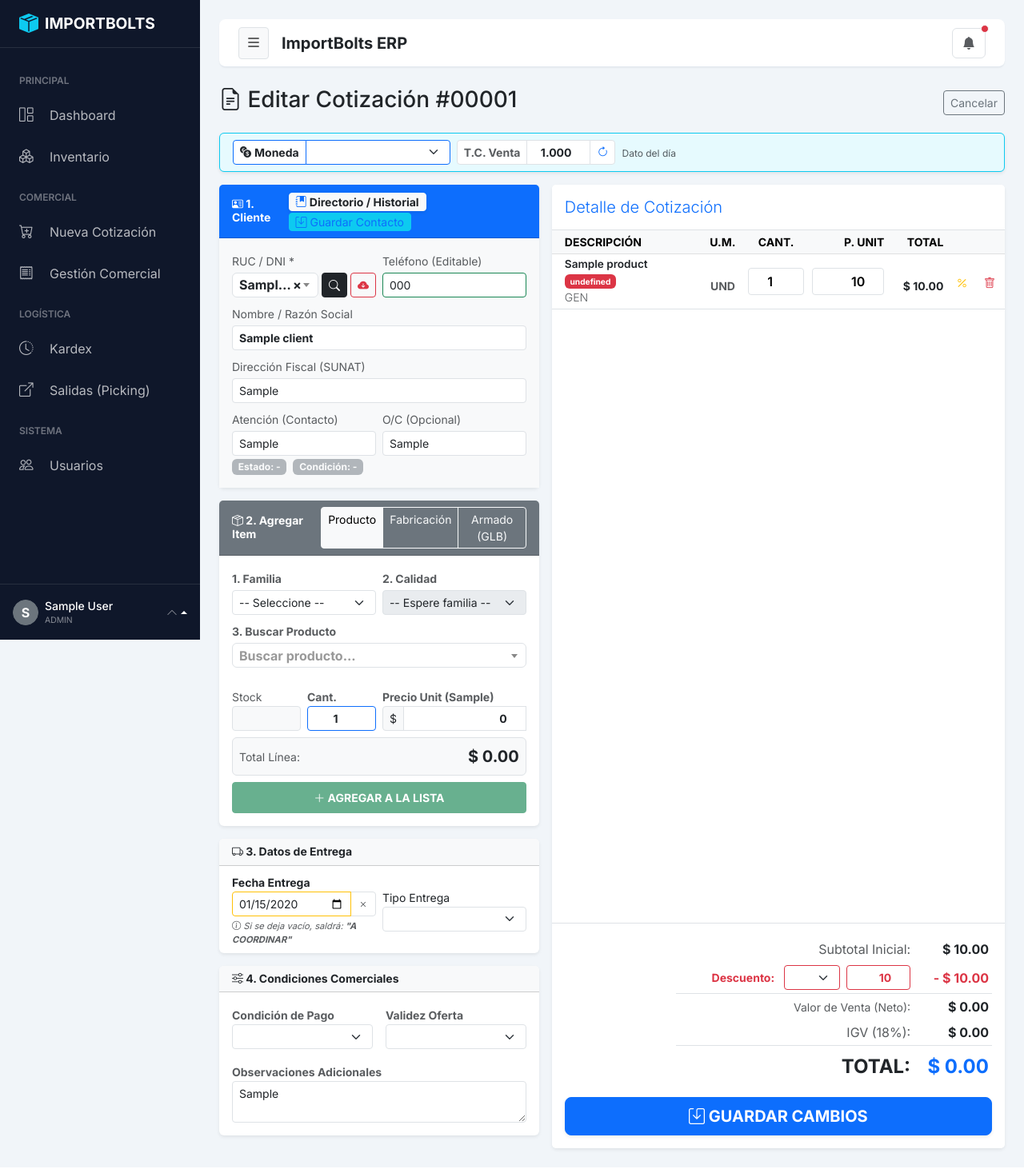
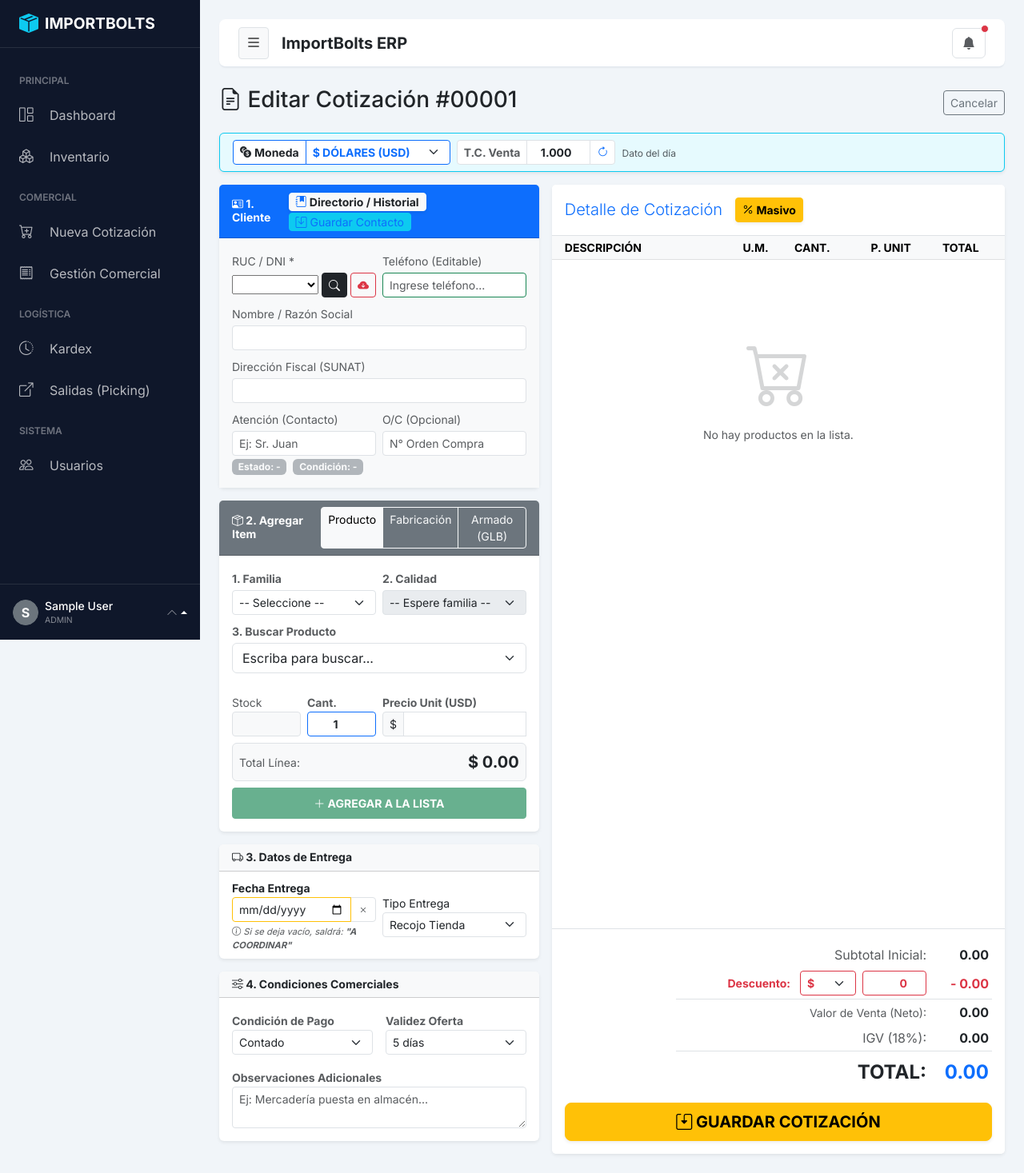
Before and after one commit to VictorTineoChavez/anclajes-nube, a Flask app: page /editar_venta/1 in a window 1280 px wide. Shown: the whole page at 80% size. Run offline with Flask 3, Linux system fonts and the light colour scheme; the visitor is signed in with stand-in values (Sample User, id 1); tables that the repository leaves empty hold one stand-in row (values such as "Sample post"); data that the repository does not hold is empty; some libraries are stand-ins or nearby versions.

Commit message:
Descuentos por productos fix

```diff
--- a/templates/nueva_venta.html
+++ b/templates/nueva_venta.html
@@ -330,7 +330,12 @@
     <div class="col-lg-7 col-md-12">
         <div class="card shadow-sm h-100 border-0">
             <div class="card-header bg-white border-bottom py-3 d-flex justify-content-between align-items-center">
-                <h5 class="mb-0 text-primary fw-light">Detalle de Cotización</h5>
+                <div class="d-flex align-items-center gap-2">
+                    <h5 class="mb-0 text-primary fw-light">Detalle de Cotización</h5>
+                    <button class="btn btn-sm btn-warning shadow-sm fw-bold ms-2" onclick="aplicarDescuentoMasivo()" title="Aplicar descuento a todos los ítems">
+                        <i class="bi bi-percent"></i> Masivo
+                    </button>
+                </div>
                 <span id="badgeTC_Visual" class="badge bg-warning text-dark border border-dark d-none">
                     T.C. <span id="lblTC_Visual">0.000</span>
                 </span>
@@ -643,6 +648,26 @@
     let monedaAnterior = 'USD'; // Variable para recordar estado anterior si cancela}
 
 
+    // --- NUEVO: REESCRIBIR PRECIO MANUALMENTE ---
+    window.actualizarFilaManual = function(index, valor) {
+        let val = parseFloat(valor);
+        if (isNaN(val) || val < 0) val = 0;
+
+        let item = carrito[index];
+        item.precio = val;
+
+        // Si el usuario escribe manualmente en la caja, MATAMOS los descuentos previos
+        // para que el sistema no se confunda.
+        item.desc_tipo = '';
+        item.desc_valor = 0;
+        item.desc_label = '';
+
+        item.subtotal = Math.round((item.cantidad * item.precio + Number.EPSILON) * 100) / 100;
+        renderizarTabla(); // Redibujamos para quitar el tachado
+    };
+
+
+// --- DESCUENTO INDIVIDUAL (CON LÍMITES) ---
     window.aplicarDescuentoItem = function(index) {
         let item = carrito[index];
         let moneda = $('#selectMoneda').val();
@@ -654,7 +679,7 @@
                 <div class="text-start small text-muted mb-2">${item.nombre}</div>
                 <select id="swal-desc-tipo" class="form-select mb-2">
                     <option value="%">Porcentaje (%)</option>
-                    <option value="MONTO">Monto Directo (${simbolo})</option>
+                    <option value="MONTO">Monto Directo c/u (${simbolo})</option>
                 </select>
                 <input id="swal-desc-valor" type="number" class="form-control" placeholder="Ej: 10" min="0" step="any">
             `,
@@ -671,29 +696,94 @@
                 let valor = parseFloat(document.getElementById('swal-desc-valor').value) || 0;
 
                 if (valor > 0) {
+                    if (tipo === 'MONTO' && valor >= precioRealSinDesc) {
+                        return Swal.fire('Error', `El descuento (${simbolo}${valor}) no puede ser mayor o igual al precio original (${simbolo}${precioRealSinDesc.toFixed(2)}).`, 'error');
+                    }
+
                     item.desc_tipo = tipo;
                     item.desc_valor = valor;
 
                     if (tipo === '%') {
+                        if (valor >= 100) return Swal.fire('Error', 'El descuento no puede ser 100% o más.', 'error');
                         item.precio = precioRealSinDesc * (1 - (valor / 100));
-                        item.desc_label = `Descuento: -${valor}%`;
+                        item.desc_label = `Desc: -${valor}%`;
                     } else {
                         item.precio = precioRealSinDesc - valor;
-                        if (item.precio < 0) item.precio = 0;
-                        item.desc_label = `Descuento: -${simbolo}${valor}`;
+                        item.desc_label = `Desc: -${simbolo}${valor} c/u`;
                     }
                 }
             } else if (res.dismiss === Swal.DismissReason.cancel) {
-                // Botón Quitar Descuento
-                item.desc_tipo = '';
-                item.desc_valor = 0;
-                item.desc_label = '';
+                item.desc_tipo = ''; item.desc_valor = 0; item.desc_label = '';
                 item.precio = precioRealSinDesc;
             }
 
-            // Recalculamos el subtotal de la fila y actualizamos la tabla
             item.subtotal = Math.round((item.cantidad * item.precio + Number.EPSILON) * 100) / 100;
             renderizarTabla();
+        });
+    };
+
+    // --- NUEVO: DESCUENTO MASIVO A TODOS LOS ITEMS ---
+    window.aplicarDescuentoMasivo = function() {
+        if (carrito.length === 0) return Swal.fire('Carrito Vacío', 'Agregue productos primero.', 'warning');
+
+        let moneda = $('#selectMoneda').val();
+        let simbolo = moneda === 'PEN' ? 'S/' : '$';
+
+        Swal.fire({
+            title: 'Descuento a Toda la Lista',
+            html: `
+                <div class="text-start small text-muted mb-2">Aplica este descuento línea por línea:</div>
+                <select id="swal-desc-tipo-masivo" class="form-select mb-2">
+                    <option value="%">Porcentaje (%)</option>
+                    <option value="MONTO">Monto Directo c/u (${simbolo})</option>
+                </select>
+                <input id="swal-desc-valor-masivo" type="number" class="form-control border-warning" placeholder="Ej: 5" min="0" step="any">
+                <div class="form-text small mt-2 text-danger"><i class="bi bi-exclamation-circle"></i> Esto sobreescribirá cualquier descuento previo en los ítems.</div>
+            `,
+            showCancelButton: true,
+            confirmButtonText: 'Aplicar a Todos',
+            cancelButtonText: 'Cancelar',
+            confirmButtonColor: '#ffc107',
+        }).then(res => {
+            if (res.isConfirmed) {
+                let tipo = document.getElementById('swal-desc-tipo-masivo').value;
+                let valor = parseFloat(document.getElementById('swal-desc-valor-masivo').value) || 0;
+                let tc = parseFloat($('#inputTC').val()) || 1;
+
+                if (valor > 0) {
+                    carrito.forEach(item => {
+                        let precioRealSinDesc = (moneda === 'PEN') ? (item.precioBase * tc) : item.precioBase;
+
+                        // Validar límites por ítem para que el bucle no rompa precios a negativos
+                        if (tipo === 'MONTO' && valor >= precioRealSinDesc) {
+                            item.precio = 0.01; // Lo dejamos en un centavo si el descuento masivo es muy agresivo
+                            item.desc_tipo = 'MONTO'; item.desc_valor = (precioRealSinDesc - 0.01);
+                            item.desc_label = `Límite alcanzado`;
+                        } else if (tipo === '%' && valor >= 100) {
+                            item.precio = 0.01;
+                            item.desc_tipo = '%'; item.desc_valor = 99.9;
+                            item.desc_label = `Límite alcanzado`;
+                        } else {
+                            item.desc_tipo = tipo;
+                            item.desc_valor = valor;
+
+                            if (tipo === '%') {
+                                item.precio = precioRealSinDesc * (1 - (valor / 100));
+                                item.desc_label = `Desc Masivo: -${valor}%`;
+                            } else {
+                                item.precio = precioRealSinDesc - valor;
+                                item.desc_label = `Desc Masivo: -${simbolo}${valor} c/u`;
+                            }
+                        }
+
+                        item.precio = parseFloat(item.precio.toFixed(6));
+                        item.subtotal = Math.round((item.cantidad * item.precio + Number.EPSILON) * 100) / 100;
+                    });
+
+                    renderizarTabla();
+                    Swal.fire({toast:true, position:'top-end', icon:'success', title:'Descuento Masivo Aplicado', showConfirmButton:false, timer:2000});
+                }
+            }
         });
     };
 
@@ -1731,12 +1821,23 @@
                 botonVer = `<button class="btn btn-sm ${colorOjo} me-1" onclick="verComponentes(${index})" title="Ver contenido"><i class="bi bi-eye-fill"></i></button>`;
             }
 
+            let precioTachadoHtml = '';
+            let inputClass = 'editable-cell';
+
+            if (item.desc_valor > 0) {
+                // Si hay descuento, calculamos el precio original y lo tachamos
+                let tc_actual = parseFloat($('#inputTC').val()) || 1;
+                let precioOriginal = (moneda === 'PEN') ? (item.precioBase * tc_actual) : item.precioBase;
+                precioTachadoHtml = `<del class="text-muted d-block" style="font-size: 0.75rem; margin-bottom: -2px;">${precioOriginal.toFixed(2)}</del>`;
+                inputClass = 'editable-cell text-danger fw-bold border-danger bg-danger bg-opacity-10'; // Pintamos la cajita para resaltar el descuento
+            }
+
             // 3. CONSTRUCCIÓN DEL HTML DE LA FILA
             tbody.append(`
                 <tr id="fila-${index}">
                     <td class="ps-3">
                         <div class="product-name-cell" style="font-size: 0.85rem;">
-                            ${item.nombre} ${etiquetaTipo} <br> <span class="badge bg-danger mt-1">${item.desc_label}</span>
+                            ${item.nombre} ${etiquetaTipo}
                         </div>
                         <div class="small text-muted fw-light">${item.sku}</div>
                         <span class="badge bg-danger ms-1" style="font-size:0.6rem; display:${badgeDisplay};">
@@ -1746,7 +1847,7 @@
 
                     <td class="text-center small text-muted fw-bold pt-3">${umVisual}</td>
 
-                    <td class="text-center">
+                    <td class="text-center pt-3">
                         <input type="number" id="input_cant_${index}"
                                class="editable-cell text-center ${claseStock}"
                                style="width: 70px;" value="${item.cantidad}" min="1" step="1"
@@ -1754,21 +1855,22 @@
                                oninput="actualizarFilaSinRedibujar(${index}, 'cant', this.value)">
                     </td>
 
-                    <td class="text-end">
+                    <td class="text-end pt-2">
+                        ${precioTachadoHtml}
                         <input type="number" id="input_precio_${index}"
-                               class="editable-cell"
+                               class="${inputClass}"
                                style="width: 90px;" value="${item.precio}" min="0" step="any"
                                onkeydown="return evitarNegativos(event)"
-                               oninput="actualizarFilaSinRedibujar(${index}, 'precio', this.value)">
+                               onchange="actualizarFilaManual(${index}, this.value)">
                     </td>
 
                     <td class="text-end fw-bold text-dark small pt-3">
                         ${simbolo} <span id="lbl_subtotal_${index}">${item.subtotal.toFixed(2)}</span>
                     </td>
 
-                    <td class="text-center text-nowrap pt-2">
+                    <td class="text-center text-nowrap pt-3">
                         ${botonVer}
-                        <button class="btn btn-sm btn-outline-warning border-0" onclick="aplicarDescuentoItem(${index})" title="Aplicar Descuento a este Item">
+                        <button class="btn btn-sm btn-outline-warning border-0" onclick="aplicarDescuentoItem(${index})" title="Aplicar Descuento">
                             <i class="bi bi-percent"></i>
                         </button>
                         <button class="btn btn-sm btn-outline-danger border-0" onclick="eliminarFila(${index})" title="Eliminar ítem">
@@ -1777,7 +1879,6 @@
                     </td>
                 </tr>
             `);
-        });
 
         // 4. ACTUALIZAR TOTALES FINALES
         actualizarTotalesGlobales();
```
